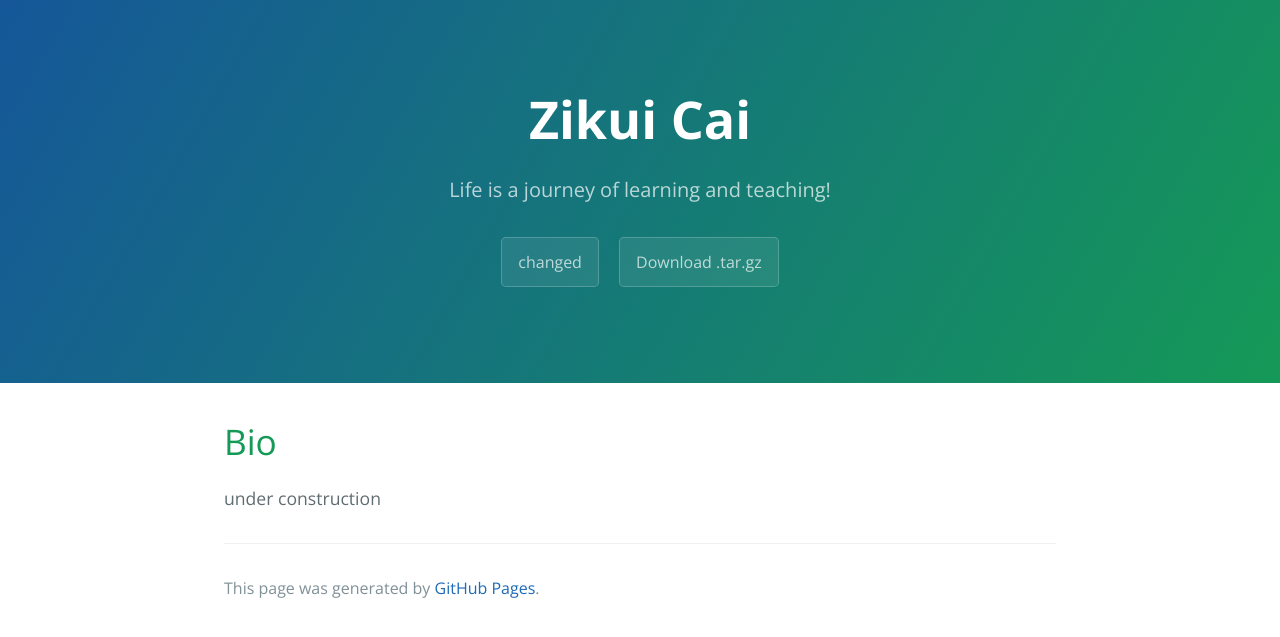
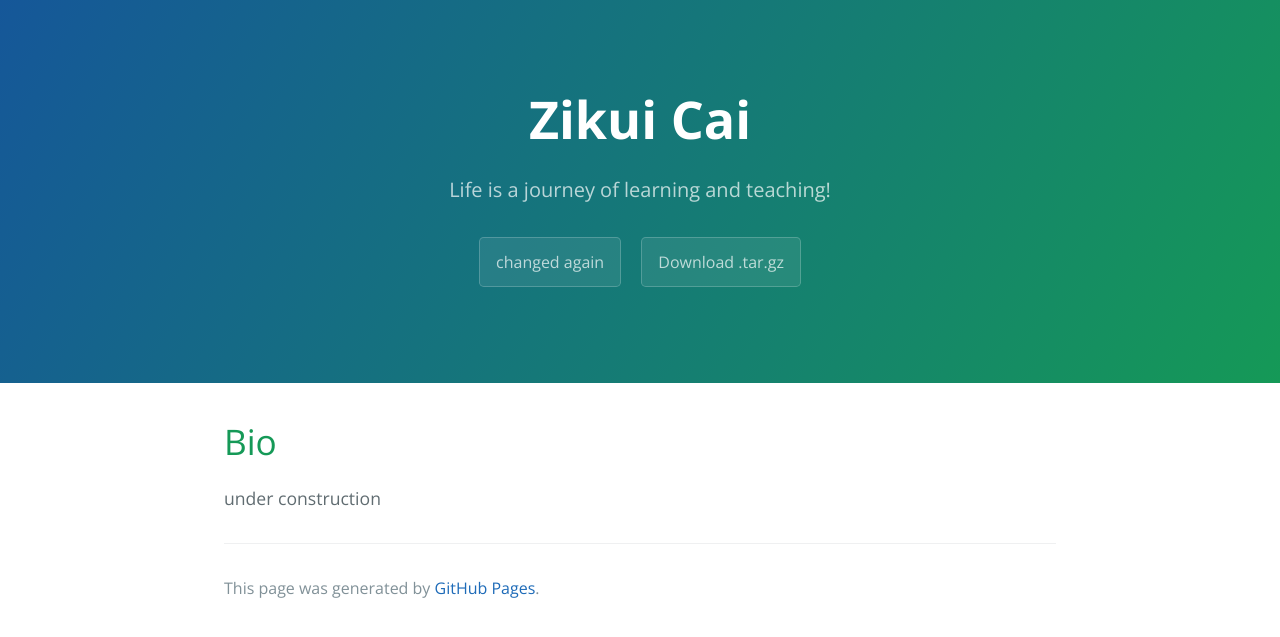
Before and after one commit to zikuicai/zikuicai.github.io, a Jekyll site: the page built from index.md, in a window 1280 px wide. Shown: the top 637 px of the page. Built offline with Jekyll 4.4.1, drawn with Linux system fonts in a browser that asks for light colours; our own code applies the rules of GitHub Pages for plain Markdown files.

Commit message:
Update default.html

```diff
--- a/_layouts/default.html
+++ b/_layouts/default.html
@@ -17,7 +17,7 @@
         <a href="{{ site.github.repository_url }}" class="btn">View on GitHub</a>
       {% endif %}
       {% if site.show_downloads %}
-        <a href="{{ http://www.vislab.ucr.edu/ }}" class="btn">changed</a>
+        <a href="http://www.vislab.ucr.edu/" class="btn">changed again</a>
         <a href="{{ site.github.tar_url }}" class="btn">Download .tar.gz</a>
       {% endif %}
     </section>
```
